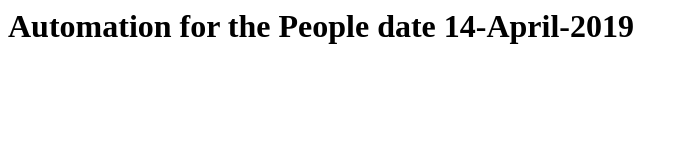
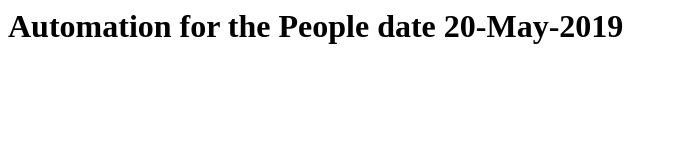
Before and after one commit to ArvindPratap2003/Elephant, a plain HTML site: page index.html in a window 1280 px wide. Shown: the whole page, without its empty margins (0-688 px from the left). Drawn offline with Linux system fonts and the light colour scheme.

Commit message:
update the date for current

```diff
--- a/index.html
+++ b/index.html
@@ -6,7 +6,7 @@ Web Server
 </head>
 <body>
 <h1>
-Automation for the People date 14-April-2019
+Automation for the People date 20-May-2019
 </h1>
 </body>
 </html>
```
